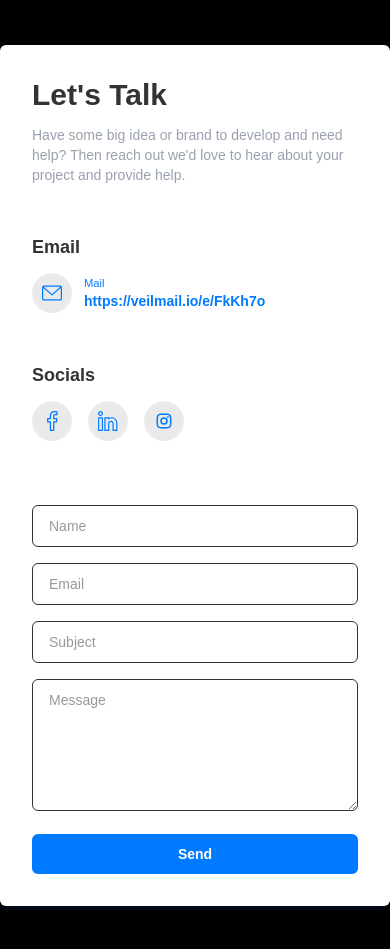
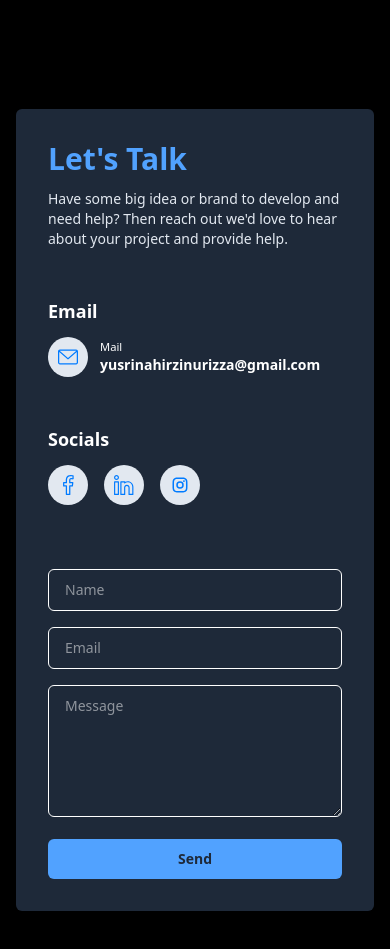
Before and after one commit to Yusrina55/task_portofolio, a website: page src/index.html in a window 390 px wide. Shown: the part 9037-9986 px from the top of the page. Drawn offline with nearby package versions, Linux system fonts and the light colour scheme.

Commit message:
add:contact, fix: scroll

```diff
--- a/src/index.html
+++ b/src/index.html
@@ -21,11 +21,11 @@
                 </a>
             </div>
             <ul
-                class="hidden text-lg md:flex w-1/2 items-center justify-between gap-4 py-2 cursor-pointer md:px-10 border-r-2 border-l-2 border-gray-800 dark:border-gray-300">
-                <li class="rounded-b border-b-[3px] border-blue-600">Home</li>
-                <li class="rounded-b hover:border-b-[3px] hover:border-blue-600">What I Do</li>
-                <li class="rounded-b hover:border-b-[3px] hover:border-blue-600">Project</li>
-                <li class="rounded-b hover:border-b-[3px] hover:border-blue-600">Testimonial</li>
+                class="  scroll-smooth hidden text-lg md:flex w-1/2 items-center justify-between gap-4 py-2 cursor-pointer md:px-10 border-r-2 border-l-2 border-gray-800 dark:border-gray-300">
+                <li><a href="#home" class="rounded-b border-b-[3px] border-blue-600">Home</a></li>
+                <li><a href="#what" class="rounded-b hover:border-b-[3px] hover:border-blue-600">What I Do</a></li>
+                <li><a href="#project" class="rounded-b hover:border-b-[3px] hover:border-blue-600">Project</a></li>
+                <li><a href="#contacs" class="rounded-b hover:border-b-[3px] hover:border-blue-600">Contacs</a></li>
             </ul>
 
             <div class="hidden md:flex justify-start pl-4 pr-2 py-1">
@@ -47,15 +47,15 @@
             <!-- mobile nav-->
             <ul id="mobile-nav"
                 class="hidden md:hidden sm:w-full w-full mx-auto absolute top-[4rem] left-0 right-0 flex-col items-center gap-4 bg-black dark:bg-white rounded-b cursor-pointer shadow shadow-blue-600">
-                <li class="p-2 rounded shadow shadow-blue-600">Home</li>
-                <li class="p-2 rounded hover:shadow hover:shadow-blue-600">What I Do</li>
-                <li class="p-2 rounded hover:shadow hover:shadow-blue-600">Project</li>
-                <li class="p-2 rounded hover:shadow hover:shadow-blue-600">Testimonial</li>
+                <li><a href="#home" class="p-2 rounded shadow shadow-blue-600">Home</a></li>
+                <li><a href="#what" class="p-2 rounded hover:shadow hover:shadow-blue-600">What I Do</a></li>
+                <li><a href="#project" class="p-2 rounded hover:shadow hover:shadow-blue-600">Project</a></li>
+                <li><a href="#contacs" class="p-2 rounded hover:shadow hover:shadow-blue-600">Contacs</a></li>
                 <li class="p-2 rounded hover:shadow hover:shadow-blue-600">
                 <button class="flex justify-start">
                     <a href=# class="bg-blue-400 text-white px-6 py-2 rounded-md relative overflow-hidden group">
                         <span class="absolute top-0 left-0 w-full h-full bg-white opacity-20 transform -skew-x-12 -translate-x-full group-hover:translate-x-0 transition duration-500"></span>
-                        <span class="relative z-10 font-bold text-gray-800">Contact Me</span>
+                        <span class="relative z-10 font-bold text-gray-800">Download CV</span>
                     </a>
                 </button>
                 </li>
@@ -63,7 +63,7 @@
         </nav>
 
         <!-- hero -->
-        <div
+        <div id="home"
             class="w-[90%] md:w-[88%] mx-auto flex gap-6 items-center text-white justify-between mt-12 md:mt-24">
             <!-- kiri  -->
             <div class="w-full flex flex-col gap-6 py-10 md:py-0">
@@ -140,7 +140,7 @@
     </script>
 
     <!-- What I Do -->
-    <div class="bg-black min-h-screen p-4">
+    <div id="what" class="bg-black min-h-screen p-4">
         <!-- Heading -->
         <div class="container mx-auto pt-12 pb-20">
             <h1 class="text-4xl font-bold text-blue-400 text-center mb-8">
@@ -189,7 +189,7 @@
     </div>
 
     <!-- Project -->
-    <div class="bg-black min-h-screen p-4">
+    <div id="project" class="bg-black min-h-screen p-4">
         <!-- Heading -->
         <div class="container mx-auto pt-12 pb-20">
             <h1 class="text-4xl font-bold text-blue-400 text-center mb-8">
@@ -402,16 +402,17 @@
     </div>
 
     <!-- Contact -->
-    <div class="container mx-auto pt-12 pb-20">
-        <div class="grid sm:grid-cols-2 items-center gap-16 p-8 mx-auto max-w-4xl bg-white shadow-[0_2px_10px_-3px_rgba(6,81,237,0.3)] rounded-md text-[#333] font-[sans-serif]">
+    <div id="contacs" class="bg-black min-h-screen p-4">
+        <div class="container mx-auto pt-24 pb-20">
+            <div class="grid sm:grid-cols-2 items-center gap-16 p-8 mx-auto max-w-4xl bg-gray-800 rounded-md ">
                 <div>
-                <h1 class="text-3xl font-extrabold">Let's Talk</h1>
-                <p class="text-sm text-gray-400 mt-3">Have some big idea or brand to develop and need help? Then reach out we'd love to hear about your project  and provide help.</p>
+                    <h1 class="text-3xl font-extrabold text-blue-400">Let's Talk</h1>
+                    <p class="text-sm mt-3 text-slate-200">Have some big idea or brand to develop and need help? Then reach out we'd love to hear about your project  and provide help.</p>
                     <div class="mt-12">
-                    <h2 class="text-lg font-extrabold">Email</h2>
+                        <h2 class="text-lg font-extrabold text-white">Email</h2>
                         <ul class="mt-3">
                             <li class="flex items-center">
-                            <div class="bg-[#e6e6e6cf] h-10 w-10 rounded-full flex items-center justify-center shrink-0">
+                                <div class="bg-slate-200 h-10 w-10 rounded-full flex items-center justify-center shrink-0">
                                     <svg xmlns="http://www.w3.org/2000/svg" width="20px" height="20px" fill='#007bff'
                                         viewBox="0 0 479.058 479.058">
                                         <path
@@ -419,17 +420,17 @@
                                             data-original="#000000" />
                                     </svg>
                                 </div>
-                            <a target="blank" href="https://veilmail.io/e/FkKh7o" class="text-[#007bff] text-sm ml-3">
-                                <small class="block">Mail</small>
-                                <strong>https://veilmail.io/e/FkKh7o</strong>
+                                <a target="blank" href="yusrinahirzinurizza@gmail.com" class="text-[#007bff] text-sm ml-3">
+                                    <small class="block text-white">Mail</small>
+                                    <strong class="text-white font-semibold text-sm">yusrinahirzinurizza@gmail.com</strong>
                                 </a>
                             </li>
                         </ul>
                     </div>
                     <div class="mt-12">
-                    <h2 class="text-lg font-extrabold">Socials</h2>
+                        <h2 class="text-lg font-bold text-white">Socials</h2>
                         <ul class="flex mt-3 space-x-4">
-                        <li class="bg-[#e6e6e6cf] h-10 w-10 rounded-full flex items-center justify-center shrink-0">
+                            <li class="bg-slate-200 h-10 w-10 rounded-full flex items-center justify-center shrink-0">
                                 <a href="javascript:void(0)">
                                     <svg xmlns="http://www.w3.org/2000/svg" width="20px" height="20px" fill='#007bff'
                                         viewBox="0 0 24 24">
@@ -439,7 +440,7 @@
                                     </svg>
                                 </a>
                             </li>
-                        <li class="bg-[#e6e6e6cf] h-10 w-10 rounded-full flex items-center justify-center shrink-0">
+                            <li class="bg-slate-200 h-10 w-10 rounded-full flex items-center justify-center shrink-0">
                                 <a href="javascript:void(0)">
                                     <svg xmlns="http://www.w3.org/2000/svg" width="20px" height="20px" fill='#007bff'
                                         viewBox="0 0 511 512">
@@ -449,7 +450,7 @@
                                     </svg>
                                 </a>
                             </li>
-                        <li class="bg-[#e6e6e6cf] h-10 w-10 rounded-full flex items-center justify-center shrink-0">
+                            <li class="bg-slate-200 h-10 w-10 rounded-full flex items-center justify-center shrink-0">
                                 <a href="javascript:void(0)">
                                     <svg xmlns="http://www.w3.org/2000/svg" width="20px" height="20px" fill='#007bff'
                                         viewBox="0 0 24 24">
@@ -463,23 +464,19 @@
                     </div>
                 </div>
 
-            <form class="ml-auo space-y-4">
+                <form class="ml-auo space-y-4 text-white">
                     <input type='text' placeholder='Name'
-                    class="w-full rounded-md py-2.5 px-4 border text-sm outline-[#007bff]" />
+                        class="w-full rounded-md py-2.5 px-4 border text-sm outline-blue-500" />
                     <input type='email' placeholder='Email'
-                    class="w-full rounded-md py-2.5 px-4 border text-sm outline-[#007bff]" />
-                <input type='text' placeholder='Subject'
-                    class="w-full rounded-md py-2.5 px-4 border text-sm outline-[#007bff]" />
+                        class="w-full rounded-md py-2.5 px-4 border text-sm outline-blue-500" />
                     <textarea placeholder='Message' rows="6"
-                    class="w-full rounded-md px-4 border text-sm pt-2.5 outline-[#007bff]"></textarea>
+                        class="w-full rounded-md px-4 border text-sm pt-2.5 outline-blue-500"></textarea>
                     <button type='button'
-                    class="text-white bg-[#007bff] hover:bg-blue-600 font-semibold rounded-md text-sm px-4 py-2.5 w-full">Send</button>
+                        class="text-gray-800 bg-blue-400 hover:bg-blue-500 font-semibold rounded-md text-sm px-4 py-2.5 w-full">Send</button>
                 </form>
             </div>
         </div>
-
-
-
+    </div>
 
 </body>
 </html>
```
Also changed, not shown: src/output.css. Lines whose indentation alone changed are shown as unchanged.
